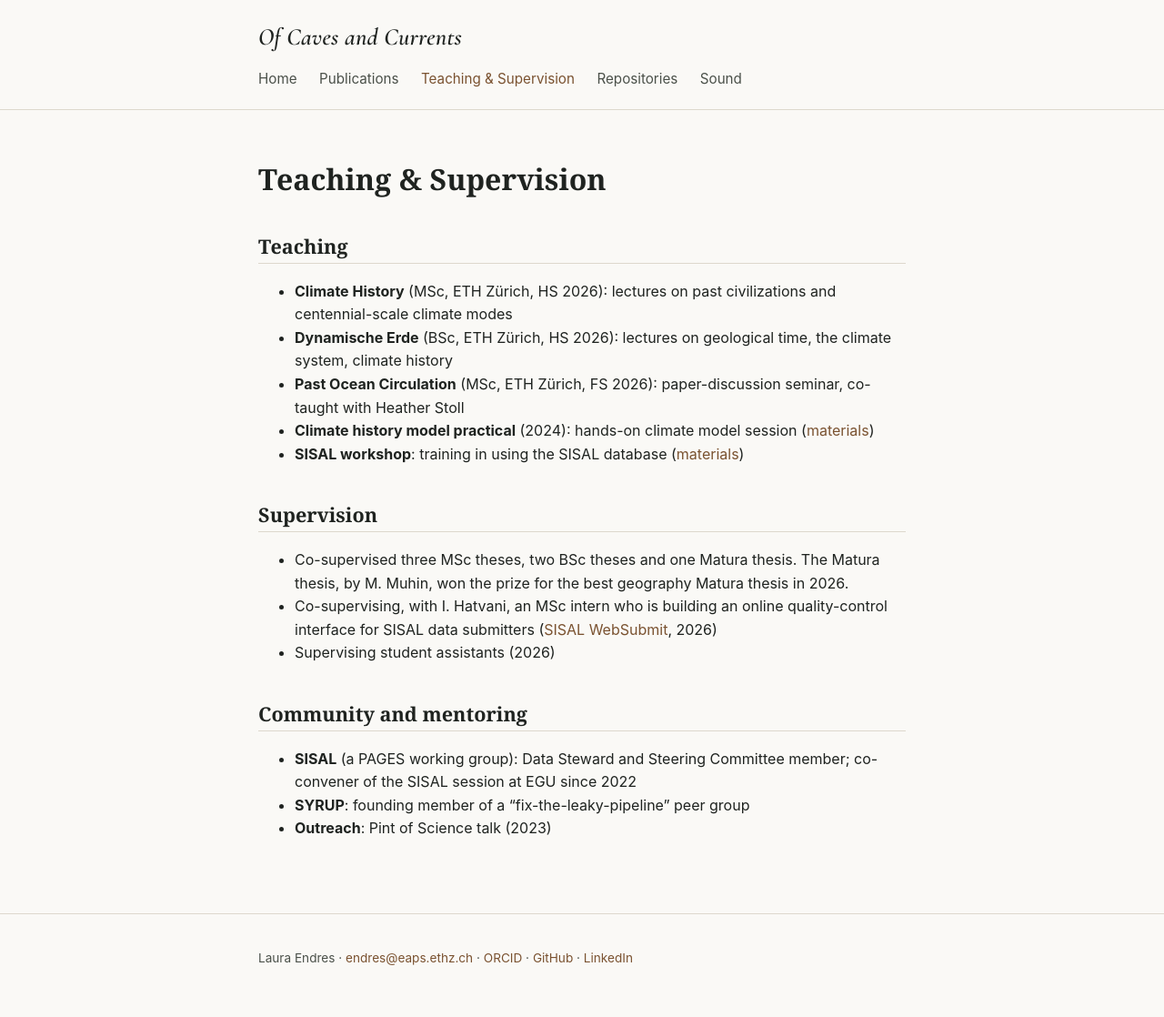
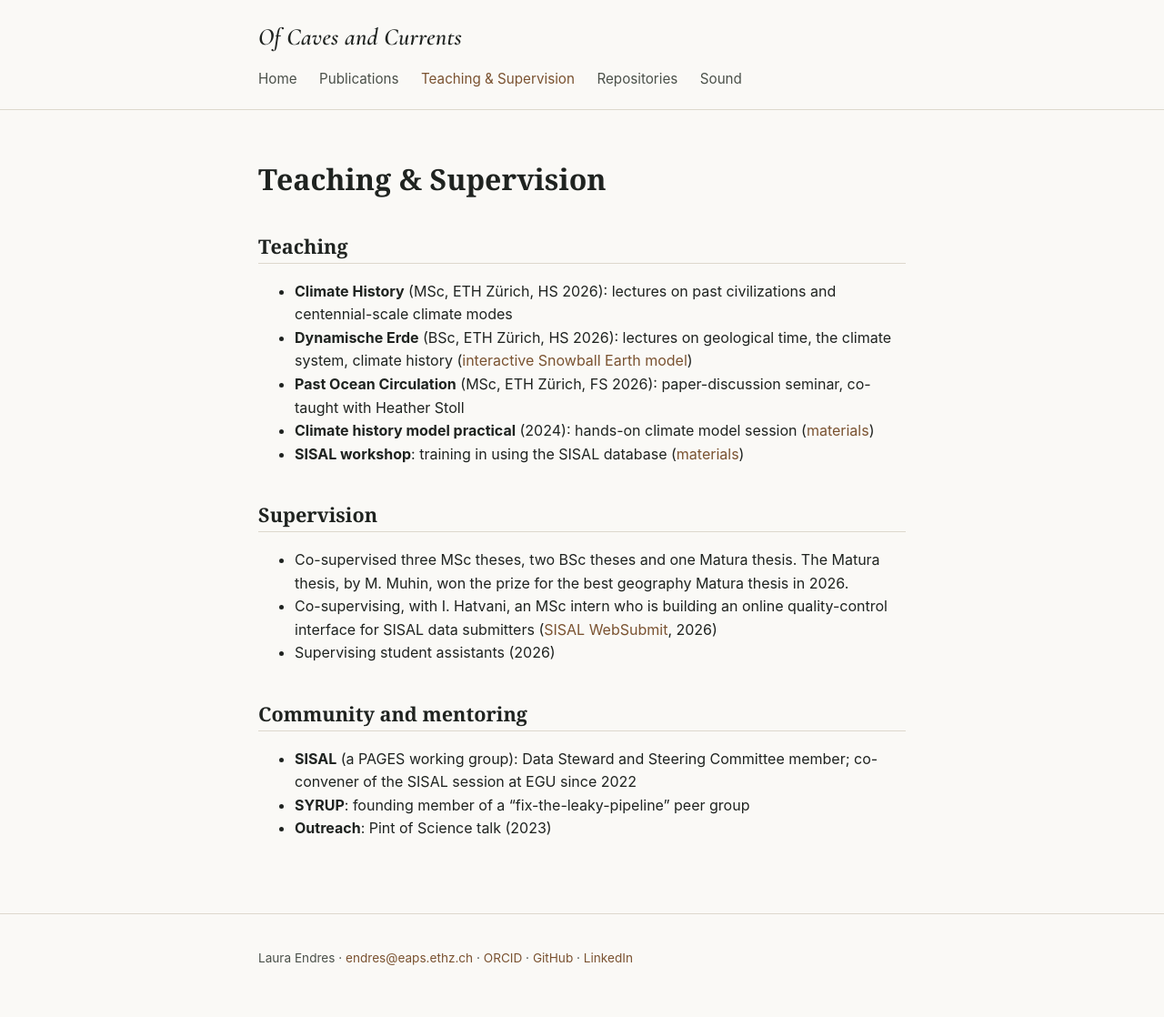
Before and after one commit to lrndrs/lrndrs.github.io, a Jekyll site: the page built from teaching.md, in a window 1280 px wide. Shown: the whole page at 91% size. Built offline with Jekyll 4.4.1, drawn with Linux system fonts in a browser that asks for light colours.

Commit message:
Link Snowball Earth model from the Teaching page
Co-Authored-By: Claude Opus 5.5 <noreply@anthropic.com>

```diff
--- a/teaching.md
+++ b/teaching.md
@@ -9,7 +9,7 @@ permalink: /teaching/
 ## Teaching
 
 - **Climate History** (MSc, ETH Zürich, HS 2026): lectures on past civilizations and centennial-scale climate modes
-- **Dynamische Erde** (BSc, ETH Zürich, HS 2026): lectures on geological time, the climate system, climate history
+- **Dynamische Erde** (BSc, ETH Zürich, HS 2026): lectures on geological time, the climate system, climate history ([interactive Snowball Earth model]({{ '/snowball-earth/' | relative_url }}))
 - **Past Ocean Circulation** (MSc, ETH Zürich, FS 2026): paper-discussion seminar, co-taught with Heather Stoll
 - **Climate history model practical** (2024): hands-on climate model session ([materials](https://github.com/{{ site.github_user }}/climate-history-model-practical-WS2024))
 - **SISAL workshop**: training in using the SISAL database ([materials](https://github.com/{{ site.github_user }}/workshop_dev))
```
